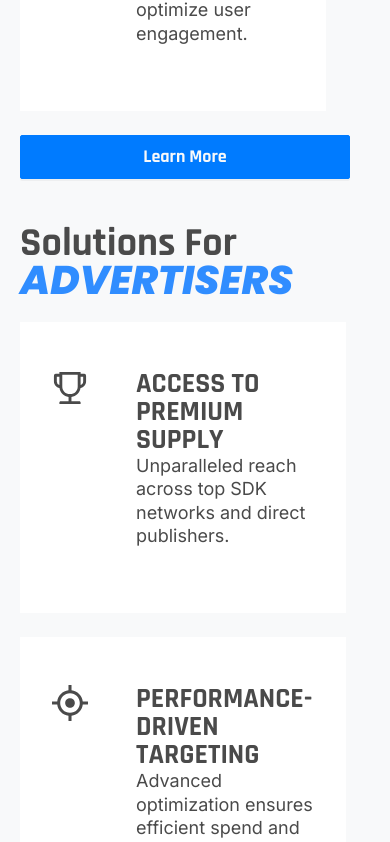
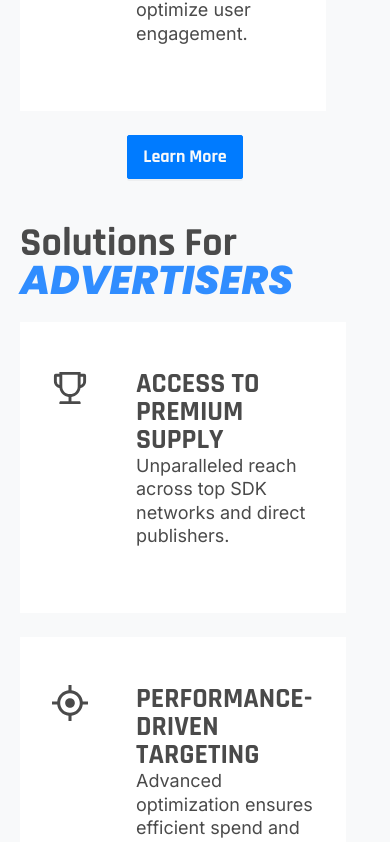
Before and after one commit to jwong65/vite-react-site, a React (Vite) app: page / in a window 390 px wide. Shown: the part 2414-3256 px from the top of the page. Built offline with nearby package versions, Linux system fonts and the light colour scheme.

Commit message:
Centered the button on 480 breakpoint

```diff
--- a/src/pages/home.css
+++ b/src/pages/home.css
@@ -481,10 +481,11 @@
     .text-overlay-1 .ant-btn,
     .home-container-4 .ant-btn,
     .home-container-3 .redirect.ant-btn{
-        width: 100%;
+        width: auto;
         display: block;
         font-size: 18px;
         padding: 0 15px;
+        margin: 0 auto;
     }
     .main-heading {
         font-size: 28px;
```
